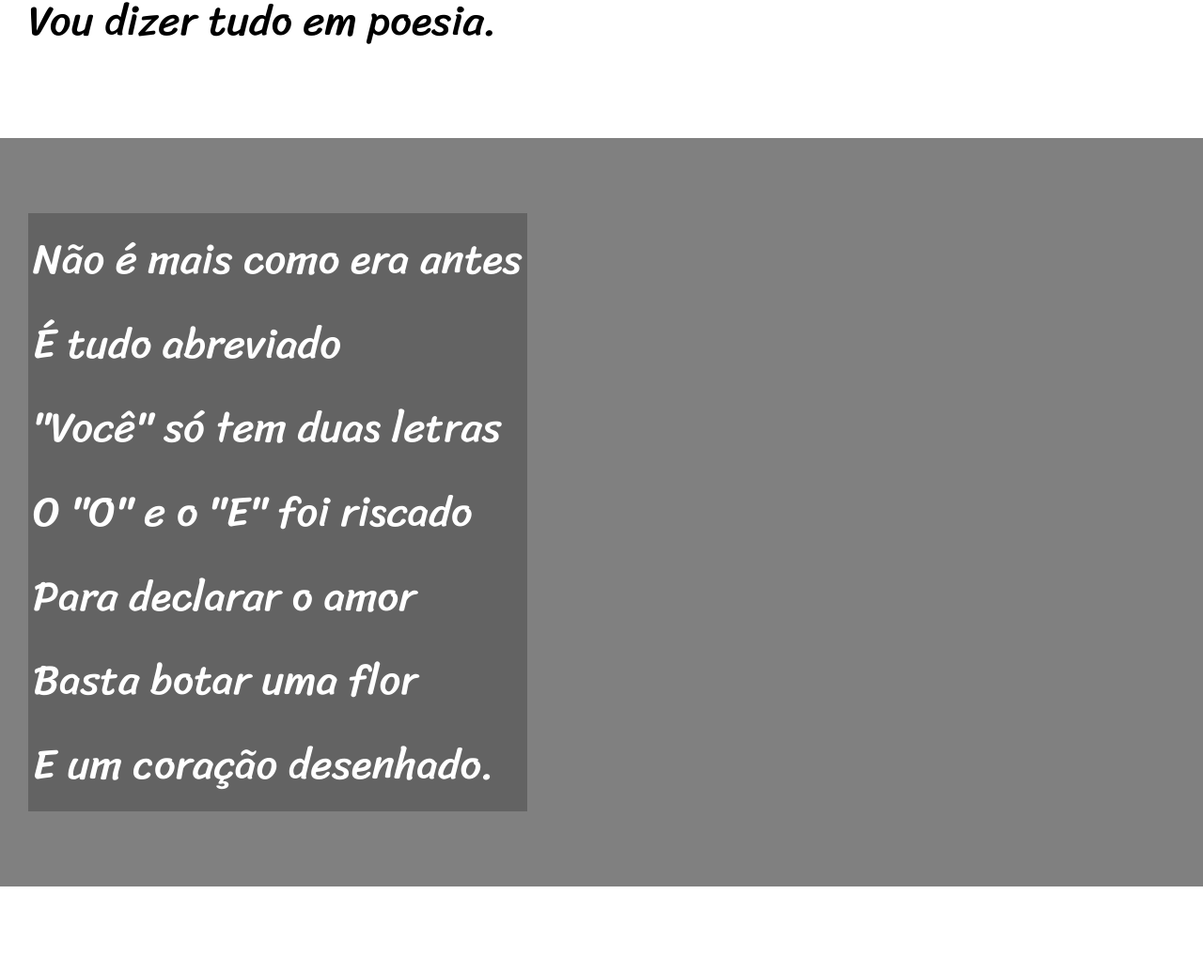
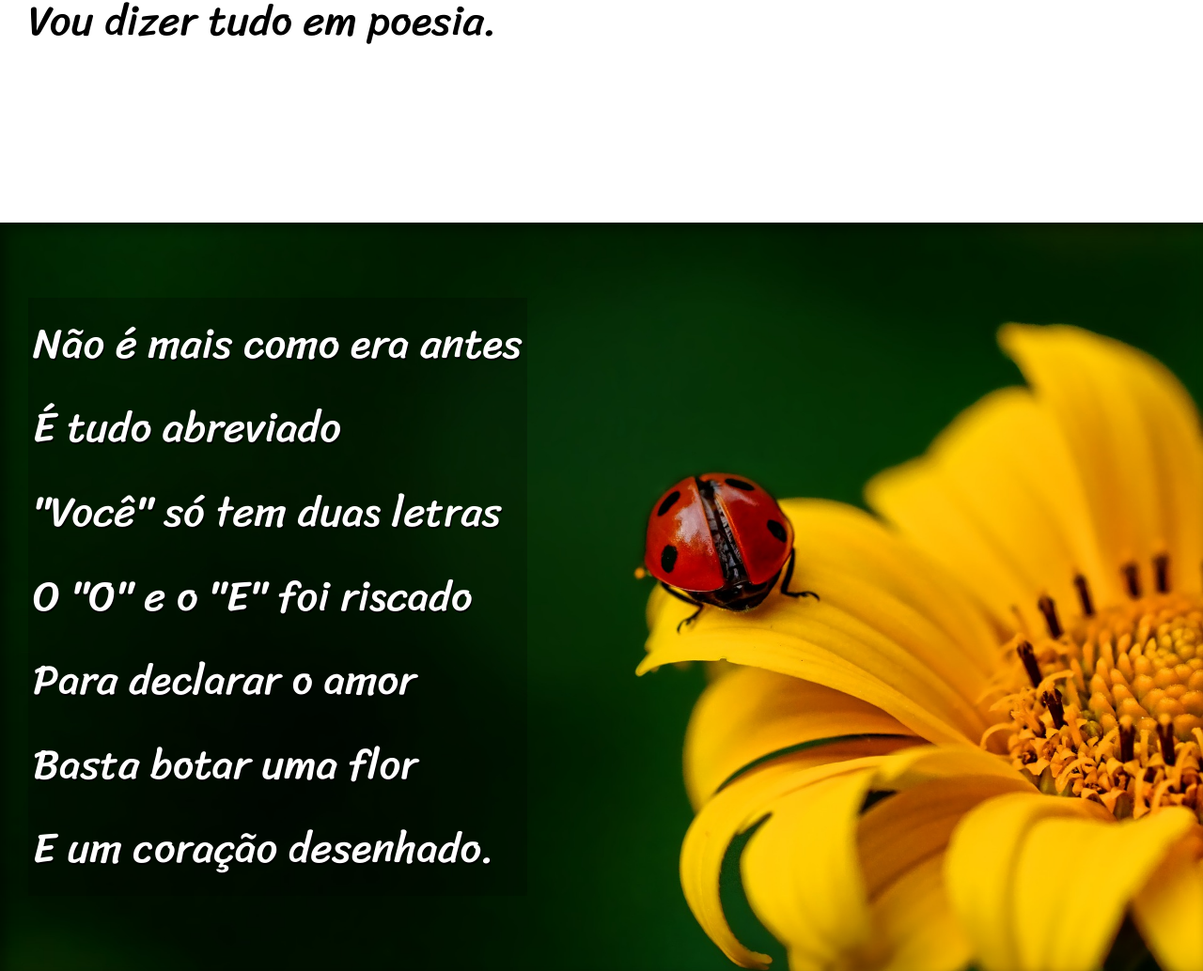
Before and after one commit to vpitthan/html-css, a plain HTML site: page desafios/d012/index.html in a window 1280 px wide. Shown: the part 949-1983 px from the top of the page at 94% size. Drawn offline with nearby package versions, Linux system fonts and the light colour scheme.

Commit message:
atualizei

```diff
--- a/desafios/d012/index.html
+++ b/desafios/d012/index.html
@@ -25,7 +25,7 @@
 </section>
 
 
-<section class="imagem">
+<section class="imagem" id="img01">
     <p>
         Não é mais como era antes<br>
         É tudo abreviado<br>
@@ -61,7 +61,7 @@
     </p>
 
 
-<section class="imagem">
+<section class="imagem" id="img02">
     <p>
         Tenho saudade das cartas<br>
         Escritas com a própria mão<br>
--- a/desafios/d012/style.css
+++ b/desafios/d012/style.css
@@ -51,6 +51,9 @@ section{
     font-family: var(--fonte2);
     font-size: 3.5vw;
 }
+section>p{
+    padding-bottom: 2em;
+}
 section.normal{
     background-color: white;
     color: black;
@@ -58,11 +61,26 @@ section.normal{
 section.imagem{
     background-color: gray;
     color: white;
+    box-shadow: inset 6px 6px 13px 0px rgba(0, 0, 0, 0.438);
+    background-size: cover;
+    background-attachment: fixed;
 }
 section.imagem>p{
     display: inline-block;
     padding: 5px;
     background-color: rgba(0, 0, 0, 0.226);
+    text-shadow: 1px 2px 0px black;
+}
+section#img01{
+    background-image: url(imagens/background001.jpg);
+    background-position: right center;
+
+
+}
+section#img02{
+    background-image: url(imagens/background002.jpg);
+    background-size: cover;
+
 }
     footer{
         background-color: black;
```
